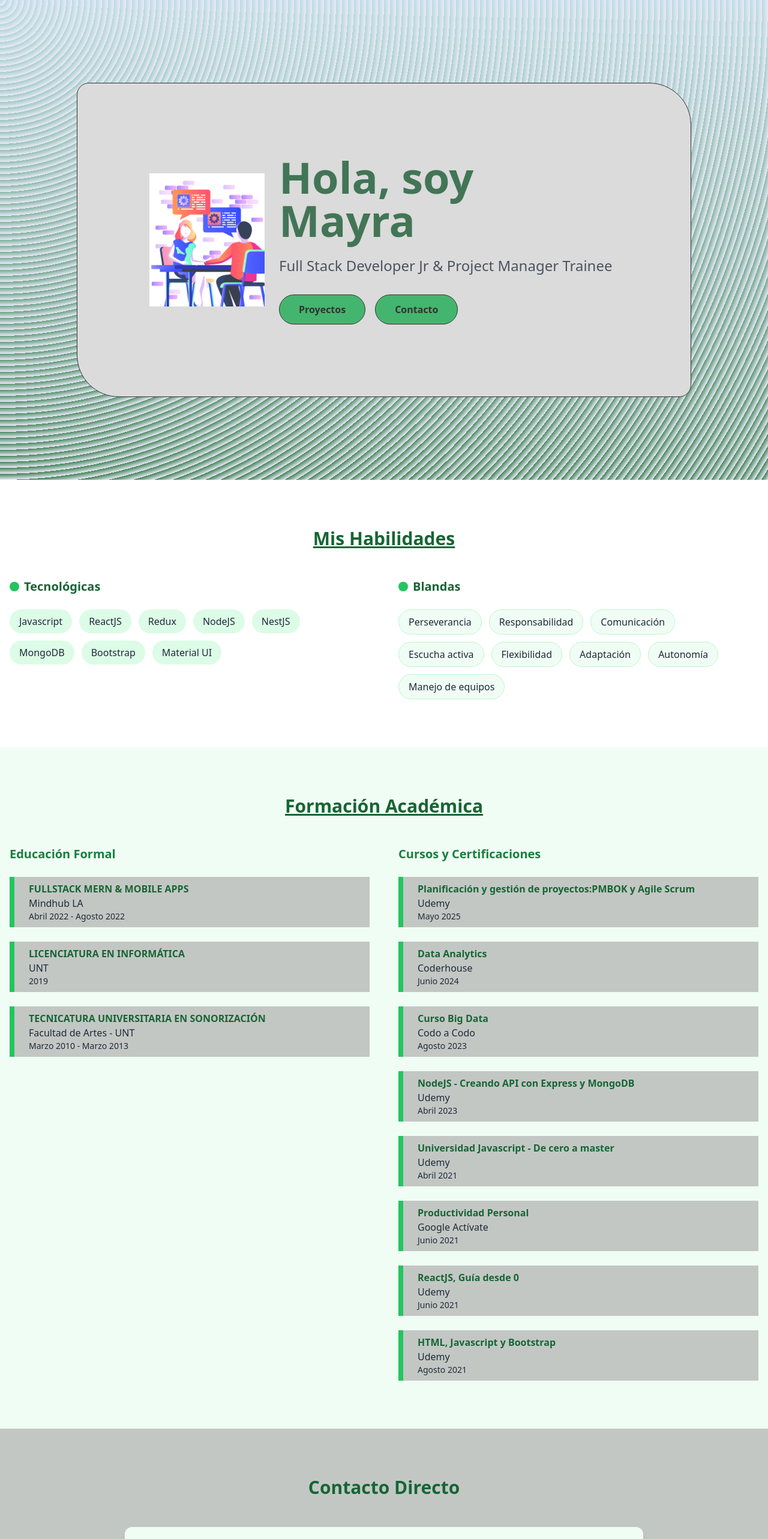
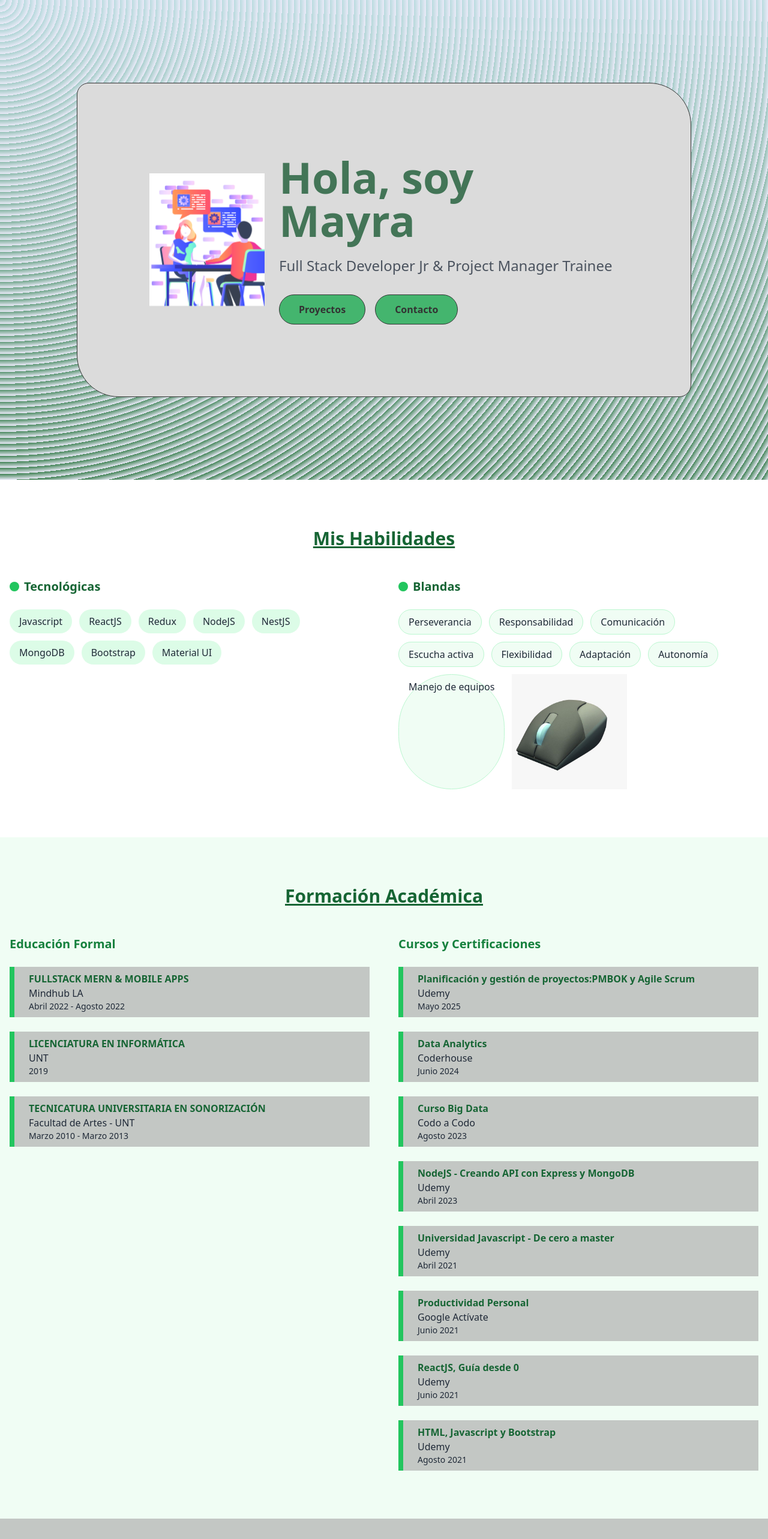
Before and after one commit to MayradelvGonzalez/PortfolioMay, a React (Create React App) app: page / in a window 1280 px wide. Shown: the top 2566 px of the page at 60% size. Built offline with nearby package versions, Linux system fonts and the light colour scheme.

Commit message:
agregandoElementos

```diff
--- a/src/components/ContactSection.js
+++ b/src/components/ContactSection.js
@@ -1,10 +1,27 @@
-import React from 'react';
+import React, { useState, useEffect, forwardRef } from 'react';
 import wspIcon from '../whatsapp.png';
 
-const ContactSection = React.forwardRef((_, ref) => {
+
+const ContactSection = forwardRef((_, ref) => {
   const telefonoWhatsApp = '+5493815160008';
   const mensajePredefinido = 'Hola, ¿como estas? Me gustaría saber más sobre tus servicios.';
   const urlWhatsApp = `https://wa.me/${telefonoWhatsApp}?text=${encodeURIComponent(mensajePredefinido)}`;
+  const [isVisible, setIsVisible] = useState(false);
+
+  const handleScroll = () => {
+    if (window.scrollY > 100) {
+      setIsVisible(true);
+    } else {
+      setIsVisible(false);
+    }
+  };
+
+  useEffect(() => {
+    window.addEventListener('scroll', handleScroll);
+    return () => {
+      window.removeEventListener('scroll', handleScroll);
+    };
+  }, []);
 
   return (
     <section
@@ -13,7 +30,7 @@ const ContactSection = React.forwardRef((_, ref) => {
       ref={ref}
     >
       <div className="container mx-auto px-4 max-w-4xl">
-        <h2 className="text-3xl font-bold text-green-800 mb-12 text-center">Contacto Directo</h2>
+        <h2 className="text-3xl font-bold text-green-800 mb-12 text-center">Contacto</h2>
 
         <div className="bg-green-50 rounded-xl p-8 shadow-lg text-center">
           <p className="mb-4">¿Tienes una consulta? ¡Escríbeme directamente por WhatsApp!</p>
@@ -22,11 +39,26 @@ const ContactSection = React.forwardRef((_, ref) => {
             target="_blank"
             rel="noopener noreferrer"
             className="inline-flex items-center bg-c3c7c4 text-black font-bold py-3 px-6 rounded-lg transition duration-300 hover:bg-red hover:text-green-800 border border-black"
+
           >
-            Abrir WhatsApp <img src={wspIcon} alt="WhatsApp" className="inline-block w-5 h-5 ml-2" />
+            Abrir WhatsApp
+            <img
+              src={wspIcon}
+              alt="WhatsApp"
+              className="inline-block w-5 h-5 ml-2"
+            />
           </a>
         </div>
       </div>
+
+      {isVisible && (
+        <button
+          onClick={() => window.scrollTo({ top: 0, behavior: 'smooth' })}
+          className="fixed bottom-8 right-8 bg-green-600 text-white font-bold py-2 px-4 rounded-full shadow-md hover:bg-green-700 focus:outline-none focus:ring-2 focus:ring-green-500 animate__animated animate__fadeIn"
+        >
+          Volver al Inicio
+        </button>
+      )}
     </section>
   );
 });
--- a/src/components/HeroSection.js
+++ b/src/components/HeroSection.js
@@ -1,6 +1,7 @@
 import React from 'react';
-import remoteWorkGraphic from '../imagen.png'; // Importa la imagen (ajusta la ruta)
+import remoteWorkGraphic from '../imagen.png';
 
+import 'animate.css';
 const HeroSection = ({ scrollToContact }) => {
   return (
     <section className="min-h-screen bg-gradient-to-b from-green-50 to-white flex items-center justify-center px-4"
@@ -23,15 +24,16 @@ const HeroSection = ({ scrollToContact }) => {
         <img
           src={remoteWorkGraphic}
           alt="Ilustración de trabajo remoto o diseño"
-          className="w-48 h-auto mb-6 md:mb-0 md:mr-6" // Ajusta el tamaño y los márgenes según necesites
+          className="w-48 h-auto mb-6 md:mb-0 md:mr-6 animate__animated animate__fadeInRight" // Ajusta el tamaño y los márgenes según necesites
         />
 
+
         {/* Contenido de texto a la derecha */}
-        <div className="text-center md:text-left">
+        <div className="text-center md:text-left animate__animated animate__fadeInRight">
           <h1 className="text-5xl md:text-7xl font-bold text-green-900 mb-6">
             Hola, soy <span className="text-green-900">Mayra</span>
           </h1>
-          <p className="text-xl md:text-2xl text-black-900 mb-8">
+          <p className="text-xl md:text-2xl text-black-900 mb-8 animate__animated animate__zoomIn">
             Full Stack Developer Jr & Project Manager Trainee
           </p>
           <div className="flex gap-4 justify-center md:justify-start">
--- a/src/components/SkillsSection.js
+++ b/src/components/SkillsSection.js
@@ -1,5 +1,5 @@
 import React from 'react';
-
+import mouse from '../mouse.jpg';
 const SkillsSection = () => {
   const techSkills = [
     'Javascript', 'ReactJS', 'Redux',
@@ -34,6 +34,7 @@ const SkillsSection = () => {
           </div>
 
           <div>
+
             <h3 className="text-xl font-semibold text-green-800 mb-6 flex items-center">
               <span className="w-4 h-4 bg-green-500 rounded-full mr-2"></span>
               Blandas
@@ -43,7 +44,11 @@ const SkillsSection = () => {
                 <span key={index} className="bg-green-50 border border-green-200 text-black-800 px-4 py-2 rounded-full">
                   {skill}
                 </span>
-              ))}
+              ))}<img
+          src={mouse}
+          alt="Ilustración de trabajo remoto o diseño"
+          className="w-48 h-auto mb-6 md:mb-0 md:mr-6 animate__animated animate__fadeInRight" // Ajusta el tamaño y los márgenes según necesites
+        />
             </div>
           </div>
         </div>
```
Also changed, not shown: package.json (+4 -4 lines), src/mouse.jpg (added), 1 other file (tests, documents, lock files or other folders).
